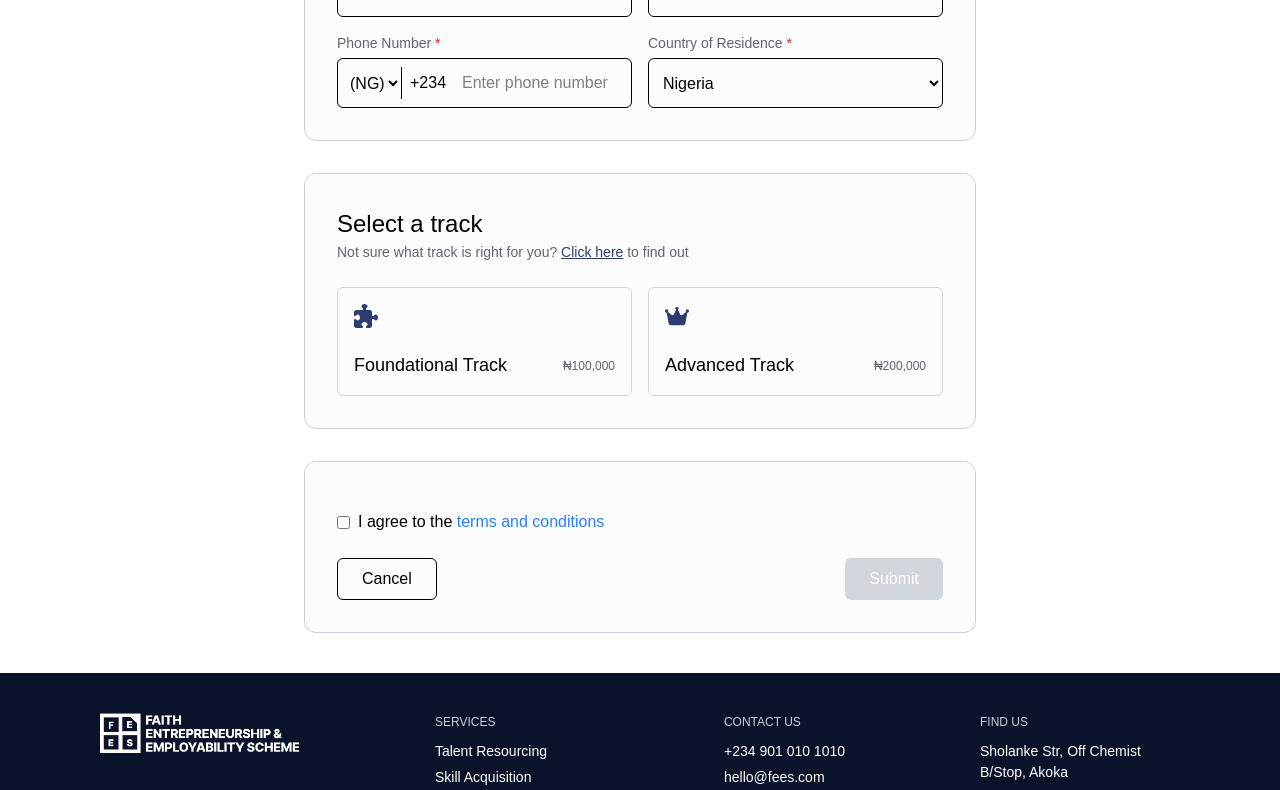
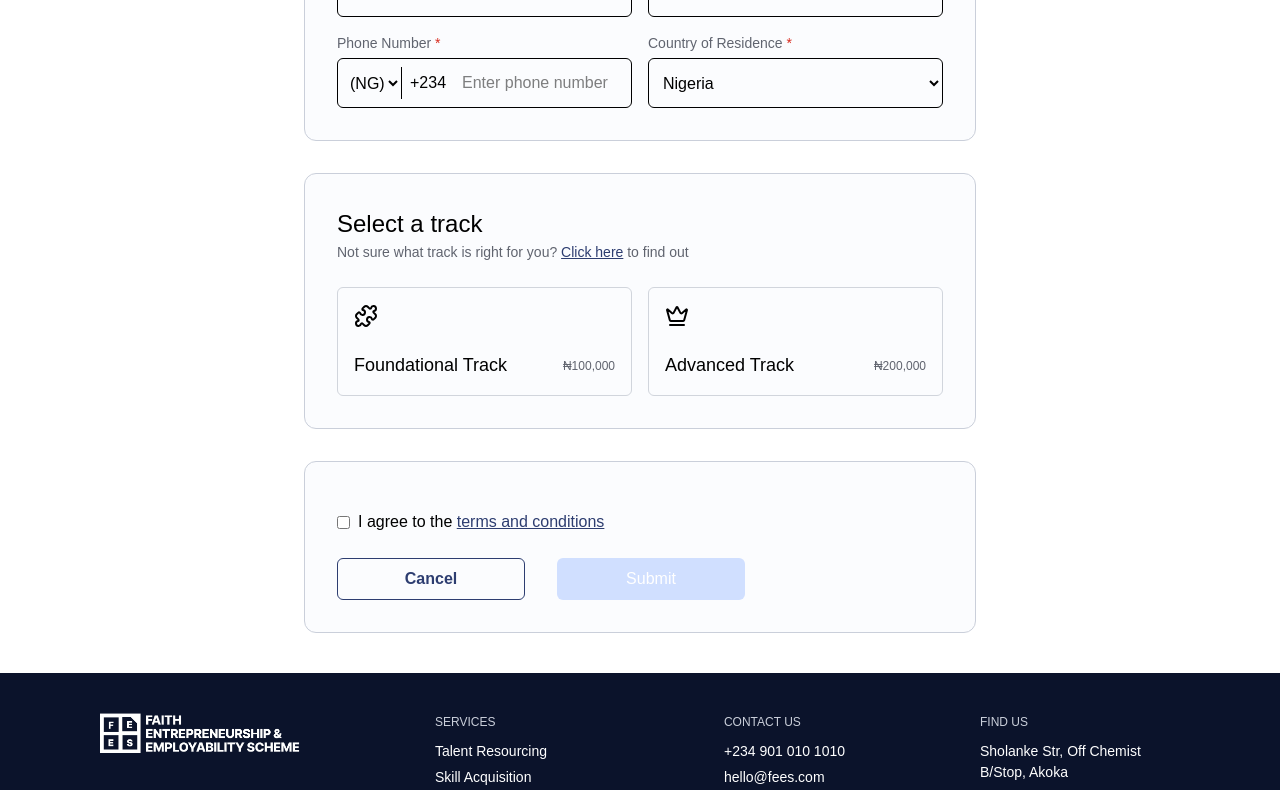
Before and after one commit to Afolabi-Ridwan/fees, a React (Vite) app: page /registration-page in a window 1280 px wide. Shown: the part 588-1378 px from the top of the page. Built offline with nearby package versions, Linux system fonts and the light colour scheme.

Commit message:
added registration success page

```diff
--- a/src/App.tsx
+++ b/src/App.tsx
@@ -4,6 +4,7 @@ import { BrowserRouter, Routes, Route } from 'react-router'
 import Recommendation from './pages/Recommendation/Recommendation'
 import { ModalStateProvider } from './contexts/ModalContext'
 import RegistrationForm from './pages/Registration/Registration'
+import RegistrationSuccess from './pages/RegistrationSuccess/RegistrationSuccess'
 function App() {
 
   return (
@@ -14,6 +15,8 @@ function App() {
             <Route path={"/"} element={<Home />} />
             <Route path={"/recommendation-page"} element={<Recommendation />} />
             <Route path={"/registration-page"} element={<RegistrationForm />} />
+            <Route path={"/registration-success"} element={<RegistrationSuccess />} />
+
           </Routes>
         </BrowserRouter>
       </ModalStateProvider>
--- a/src/index.css
+++ b/src/index.css
@@ -17,7 +17,6 @@
     --color-registrationPageForm: rgba(251, 252, 254, 1);
     --color-registrationPageFormBorder:rgba(202, 207, 218, 1)
 }
-
 
 :root {
     --blueRedGradient: linear-gradient(244.31deg, rgba(148, 39, 53, 0.66) -13.65%, rgba(27, 41, 90, 0.88) 50.44%);
--- a/src/pages/Registration/Registration.tsx
+++ b/src/pages/Registration/Registration.tsx
@@ -1,9 +1,14 @@
 import { useState } from "react";
 import { countries } from "../../provider/data";
 import ConversionLayout from "../../components/Layout/ConversionLayout";
-import { FaCrown, FaPuzzlePiece } from "react-icons/fa6";
+import Button from "../../components/Button/Button";
+import { Crown, Puzzle } from "lucide-react";
+import { useNavigate } from "react-router";
 
 const RegistrationForm = () => {
+
+    const navigate = useNavigate()
+
     const [formData, setFormData] = useState({
         firstName: "",
         lastName: "",
@@ -11,23 +16,48 @@ const RegistrationForm = () => {
         confirmEmail: "",
         phone: "",
         countryCode: "NG",
+        country: "NG",
         track: "",
         termsAccepted: false,
     });
 
+
     const handleChange = (e: React.ChangeEvent<HTMLInputElement | HTMLSelectElement>) => {
         const { name, value, type } = e.target;
 
-        setFormData({
-            ...formData,
+        setFormData((prev) => ({
+            ...prev,
             [name]: type === "checkbox" ? (e.target as HTMLInputElement).checked : value,
-        });
+        }));
+    };
+
+
+
+
+    const isFormValid = () => {
+        const requiredFields = ["firstName", "lastName", "email", "confirmEmail", "phone", "track"];
+        const missingFields = requiredFields.filter(field => !formData[field as keyof typeof formData]);
+
+        if (missingFields.length > 0) {
+            return false;
+        }
+
+        if (formData.email !== formData.confirmEmail) {
+            return false;
+        }
+
+        return formData.termsAccepted;
     };
 
     const handleSubmit = (e: React.FormEvent) => {
         e.preventDefault();
-        console.log(formData);
+        if (!isFormValid()) {
+            return;
+        }
+        console.log("Form submitted:", formData)
+        navigate("/registration-success")
     };
+
 
     return (
         <ConversionLayout>
@@ -87,7 +117,7 @@ const RegistrationForm = () => {
                                         name="countryCode"
                                         value={formData.countryCode}
                                         onChange={handleChange}
-                                        className="border-r  focus:outline-none"
+                                        className="border-r focus:outline-none"
                                     >
                                         {countries.map((country) => (
                                             <option key={country.code} value={country.code}>
@@ -95,6 +125,7 @@ const RegistrationForm = () => {
                                             </option>
                                         ))}
                                     </select>
+
 
                                     <div className="flex items-center ">
                                         <span className="px-2">
@@ -117,13 +148,19 @@ const RegistrationForm = () => {
                                 <label className="block text-gray text-[14px] font-medium mb-1">
                                     Country of Residence <span className="text-asteriskRed">*</span>
                                 </label>
-                                <select name="country" value={formData.countryCode} onChange={handleChange} className="w-full h-[50px] border rounded-md text-[16px] px-[10px]">
+                                <select
+                                    name="country"
+                                    value={formData.country}
+                                    onChange={handleChange}
+                                    className="w-full h-[50px] border rounded-md text-[16px] px-[10px]"
+                                >
                                     {countries.map((country) => (
                                         <option key={country.code} value={country.code}>
                                             {country.name}
                                         </option>
                                     ))}
                                 </select>
+
                             </div>
                         </div>
                     </div>
@@ -131,20 +168,20 @@ const RegistrationForm = () => {
                     <div className="w-full bg-registrationPageForm border border-registrationPageFormBorder p-8 rounded-xl mt-8">
                         <div>
                             <h3 className="text-[24px] font-medium">Select a track</h3>
-                            <p className=" mb-6 text-[14px] text-gray">Not sure what track is right for you? <span className="text-deepBlue underline">Click here</span> to find out</p>
+                            <p className=" mb-6 text-[14px] text-gray">Not sure what track is right for you? <span className="text-deepBlue underline cursor-pointer">Click here</span> to find out</p>
                             <div className="grid sm:grid-cols-2 gap-4">
                                 {[
-                                    { label: "Foundational Track", price: "₦100,000", value: "Foundational", icon: <FaPuzzlePiece /> },
-                                    { label: "Advanced Track", price: "₦200,000", value: "Advanced", icon: <FaCrown /> }
+                                    { label: "Foundational Track", price: "₦100,000", value: "Foundational", icon: <Puzzle /> },
+                                    { label: "Advanced Track", price: "₦200,000", value: "Advanced", icon: <Crown /> }
                                 ].map((track) => (
                                     <button
                                         key={track.value}
                                         type="button"
-                                        className={`border rounded-md p-4 text-center ${formData.track === track.value ? "border-blue-500 bg-blue-100" : "border-gray-300"
+                                        className={`border border-[1.5px] rounded-md p-4 text-center ${formData.track === track.value ? "border-blueOnAccordion" : "border-gray-300"
                                             }`}
                                         onClick={() => setFormData({ ...formData, track: track.value })}
                                     >
-                                        <div className="text-[24px] text-deepBlue">
+                                        <div className={`text-[24px]  ${formData.track === track.value && "text-deepBlue"}`}>
                                             {track.icon}
                                         </div>
                                         <div className="flex items-center justify-between mt-6">
@@ -161,14 +198,18 @@ const RegistrationForm = () => {
                     <div className="w-full bg-registrationPageForm border border-registrationPageFormBorder p-8 rounded-xl mt-8">
                         <div className="mt-4 flex items-center">
                             <input type="checkbox" name="termsAccepted" checked={formData.termsAccepted} onChange={handleChange} className="mr-2" required />
-                            <label>
-                                I agree to the <a href="#" className="text-blue-500">terms and conditions</a>
+                            <label className="text-14px">
+                                I agree to the <a href="#" className="text-deepBlue underline">terms and conditions</a>
                             </label>
                         </div>
 
-                        <div className="mt-6 flex justify-between">
-                            <button type="button" className="px-6 py-2 border rounded-md">Cancel</button>
-                            <button type="submit" className="px-6 py-2 bg-blue-500 text-white rounded-md disabled:bg-gray-300" disabled={!formData.termsAccepted}>
+                        <div className="mt-6 flex max-sm:justify-between">
+                            <Button bgType="transparentBgBlueBorder" text="Cancel" style="sm:w-[188px] w-[48%] px-6 py-2 border border-deepBlue text-deepBlue border-[1.5px] cursor-pointer rounded-md" />
+                            <button
+                                type="submit"
+                                className="sm:w-[188px] w-[48%] px-6 py-2 sm:ml-8 bg-deepBlue cursor-pointer text-white rounded-md disabled:bg-[#d0dfff]"
+                                disabled={!isFormValid()}
+                            >
                                 Submit
                             </button>
                         </div>
--- /dev/null
+++ b/src/pages/RegistrationSuccess/RegistrationSuccess.tsx
@@ -0,0 +1,33 @@
+import Button from "../../components/Button/Button";
+import ConversionLayout from "../../components/Layout/ConversionLayout";
+
+const RegistrationSuccess = () => {
+    return (
+        <ConversionLayout>
+            <div className="flex flex-col w-full items-center justify-center py-36 px-4">
+                <div className="w-full max-w-[750px] text-center p-8">
+                    <img src="" alt="" />
+                    <h2 className="text-[36px] font-semibold text-gray-900">Submission Received!</h2>
+
+                    <div className="w-full flex flex-col items-center justify-center">
+                        <p className="mt-2 text-gray-600 w-[512px] text-[16px] text-gray text-center">
+                            You are on the right track to building a solid base in leadership principles.
+                            Kindly proceed to payment to complete your registration.
+                        </p>
+                    <Button text="Pay ₦100,000" bgType="deepBlueBg" style="mt-8 bg-deepBlue text-white px-6 py-2 rounded-lg" />
+                    </div>
+
+
+                    <div className="w-full flex justify-center mt-20">
+                        <div className="border border-blueOnAccordion p-4 rounded-lg w-[750px] text-[16px] font-[500] text-deepBlue text-center">
+                            Please note that the payment link will also be sent to your registered email address.
+                            Ensure to complete your payment before the due date.
+                        </div>
+                    </div>
+                </div>
+            </div>
+        </ConversionLayout>
+    );
+};
+
+export default RegistrationSuccess;
--- a/src/provider/data.tsx
+++ b/src/provider/data.tsx
@@ -301,15 +301,10 @@ export const faqs = [
     { code: "ZA", name: "South Africa", dialCode: "+27" },
     { code: "IN", name: "India", dialCode: "+91" },
     { code: "CA", name: "Canada", dialCode: "+1" },
-    { code: "AU", name: "Australia", dialCode: "+61" },
     { code: "DE", name: "Germany", dialCode: "+49" },
     { code: "FR", name: "France", dialCode: "+33" },
     { code: "IT", name: "Italy", dialCode: "+39" },
     { code: "ES", name: "Spain", dialCode: "+34" },
-    { code: "BR", name: "Brazil", dialCode: "+55" },
-    { code: "MX", name: "Mexico", dialCode: "+52" },
     { code: "CN", name: "China", dialCode: "+86" },
-    { code: "JP", name: "Japan", dialCode: "+81" },
-    { code: "SA", name: "Saudi Arabia", dialCode: "+966" },
     { code: "AE", name: "United Arab Emirates", dialCode: "+971" },
   ];
```
